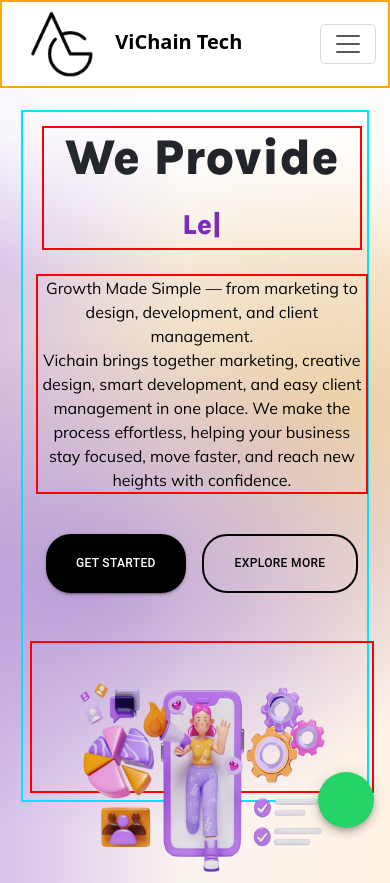
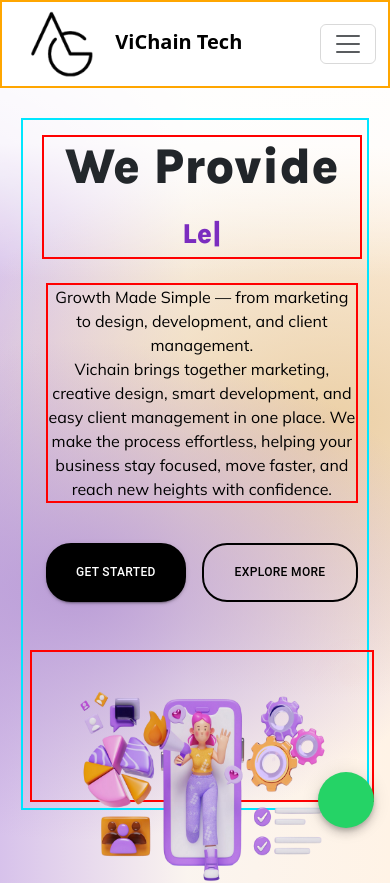
Before and after one commit to Muskan-Shobhawat/ViChainBackend, a React (Vite) app: page / in a window 390 px wide. Shown: the top 883 px of the page. Built offline with nearby package versions, Linux system fonts and the light colour scheme; some icons are missing.

Commit message:
Initial commit

```diff
--- a/src/App.css
+++ b/src/App.css
@@ -1039,7 +1039,7 @@ html,
     color: black !important;
     font-family: "Mulish", sans-serif;
     /* border: 2px solid red; */
-    width: 85vw;
+    width: 80vw;
   }
 
   .imgfix {
@@ -1052,7 +1052,7 @@ html,
   }
 
   .herocontainer {
-    margin-top: 4vh;
+    margin-top: 5vh;
   }
 
   .fix {
```
